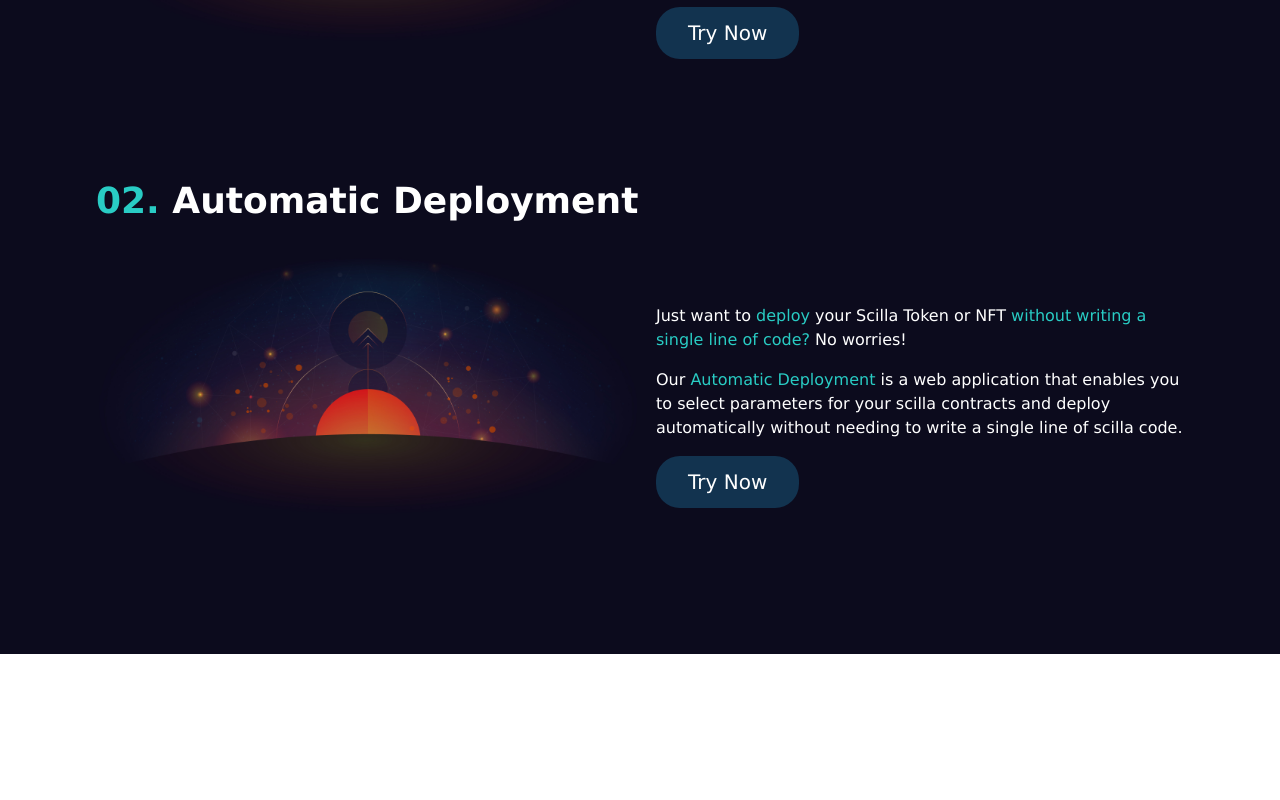
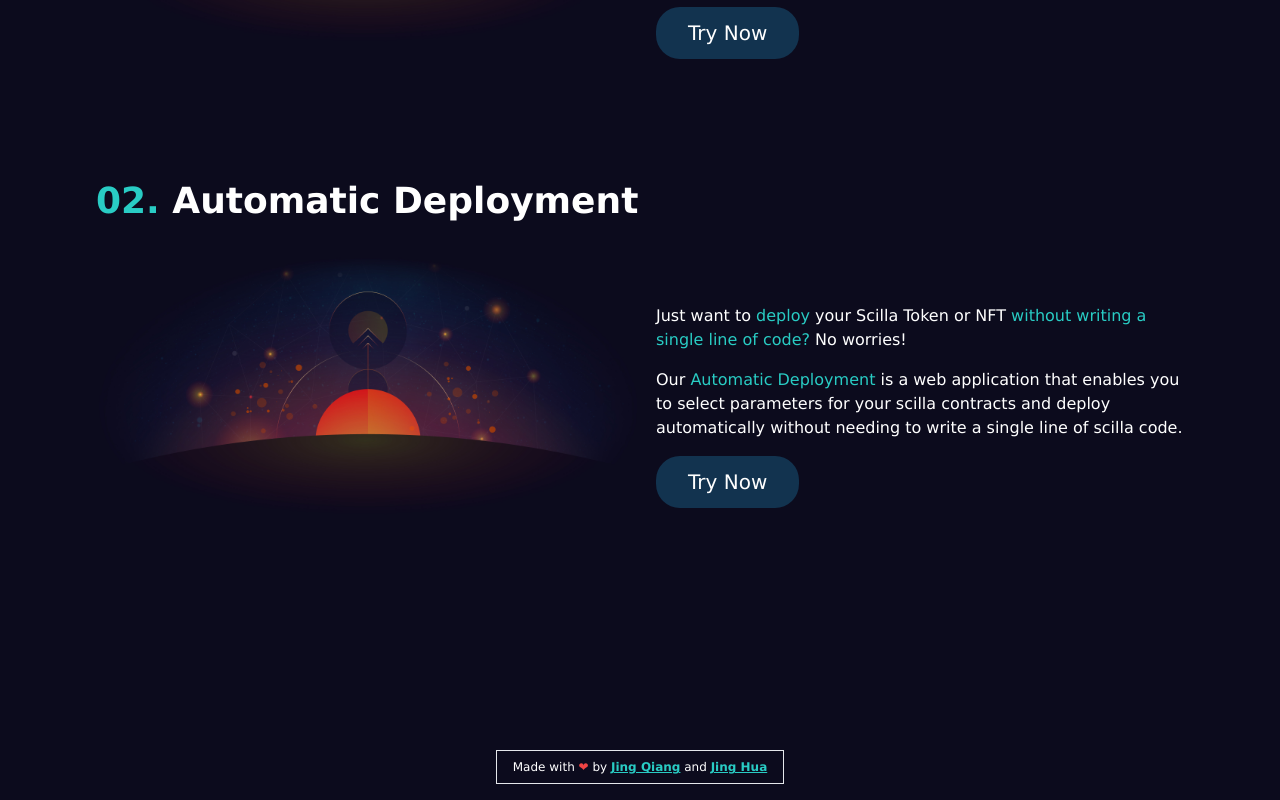
Before and after one commit to xJQx/zilkin, a React (Create React App) app: page / in a window 1280 px wide. Shown: the part 1536-2336 px from the top of the page. Before the commit the page ends 2190 px from the top, so only its background shows below. Built offline with nearby package versions, Linux system fonts and the light colour scheme.

Commit message:
add footer component

```diff
--- a/src/App.tsx
+++ b/src/App.tsx
@@ -1,5 +1,5 @@
 import React from 'react';
-import { Navbar } from './components';
+import { Navbar, Footer } from './components';
 import { Route, Routes } from 'react-router-dom';
 import { ContractsWizardPage, DeployPage, HomePage } from './pages';
 
@@ -12,6 +12,7 @@ function App() {
         <Route path="/contracts-wizard" element={<ContractsWizardPage />} />
         <Route path="/deploy" element={<DeployPage />} />
       </Routes>
+      <Footer />
     </div>
   );
 }
--- /dev/null
+++ b/src/components/footer/ContributorLink.tsx
@@ -0,0 +1,21 @@
+import React from 'react';
+
+interface ContributorLinkProps {
+  href: string;
+  name: string;
+}
+
+export const ContributorLink = (props: ContributorLinkProps) => {
+  const { href, name } = props;
+
+  return (
+    <a
+      href={href}
+      target="_blank"
+      rel="noopener noreferrer"
+      className="text-brand-green-default font-bold cursor-pointer underline hover:text-sm duration-200"
+    >
+      {name}
+    </a>
+  );
+};
--- /dev/null
+++ b/src/components/footer/Footer.tsx
@@ -0,0 +1,14 @@
+import React from 'react';
+import { ContributorLink } from './ContributorLink';
+
+export const Footer = () => {
+  return (
+    <div className="flex justify-center text-white text-xs mt-24 pb-4 px-4 text-center">
+      <div className="px-2 py-1 sm:px-4 sm:py-2 border">
+        Made with <span className="text-red-500">❤</span> by{' '}
+        <ContributorLink href="https://github.com/xJQx" name="Jing Qiang" /> and{' '}
+        <ContributorLink href="https://github.com/ztjhz" name="Jing Hua" />
+      </div>
+    </div>
+  );
+};
--- /dev/null
+++ b/src/components/footer/index.ts
@@ -0,0 +1 @@
+export { Footer } from './Footer';
--- a/src/components/index.ts
+++ b/src/components/index.ts
@@ -1,4 +1,5 @@
 export { Navbar } from './navbar';
+export { Footer } from './footer';
 export { Hero } from './hero';
 export { Button } from './button';
 export { FeatureDescription, FeatureHeader, GreenText } from './typography';
```
